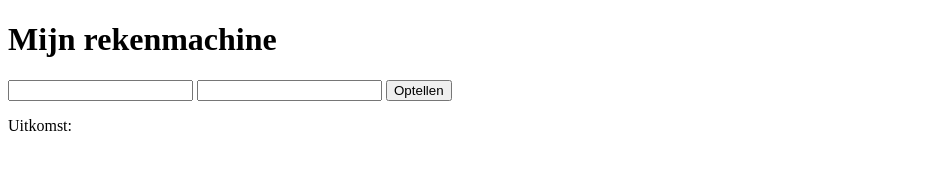
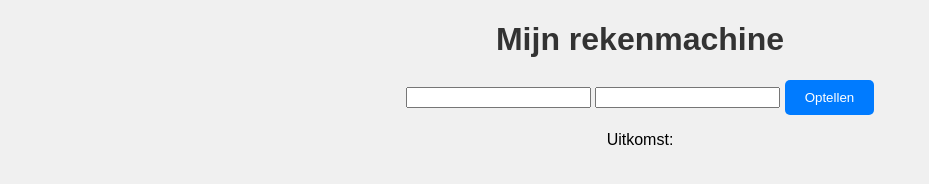
Before and after one commit to geeleendje/mijn-eerste-app, a plain HTML site: page index.html in a window 1280 px wide. Shown: the whole page, without its empty margins (0-929 px from the left). Drawn offline with Linux system fonts and the light colour scheme.

Commit message:
CSS vormgeving toegevoegd aan rekenmachine

```diff
--- a/index.html
+++ b/index.html
@@ -4,6 +4,7 @@
 <head>
     <meta charset="UTF-8">
     <title>Mijn eerste rekenmachine</title>
+    <link rel="stylesheet" href="style.css">
 </head>
 
 <body>
--- /dev/null
+++ b/style.css
@@ -0,0 +1,18 @@
+body {
+    background-color: #f0f0f0;
+    font-family: Arial, sans-serif;
+    text-align: center;
+}
+
+h1 {
+    color: #333333;
+}
+
+button {
+    background-color: #007bff;
+    color: white;
+    padding: 10px 20px;
+    border: none;
+    border-radius: 5px;
+    cursor: pointer;
+}
```
